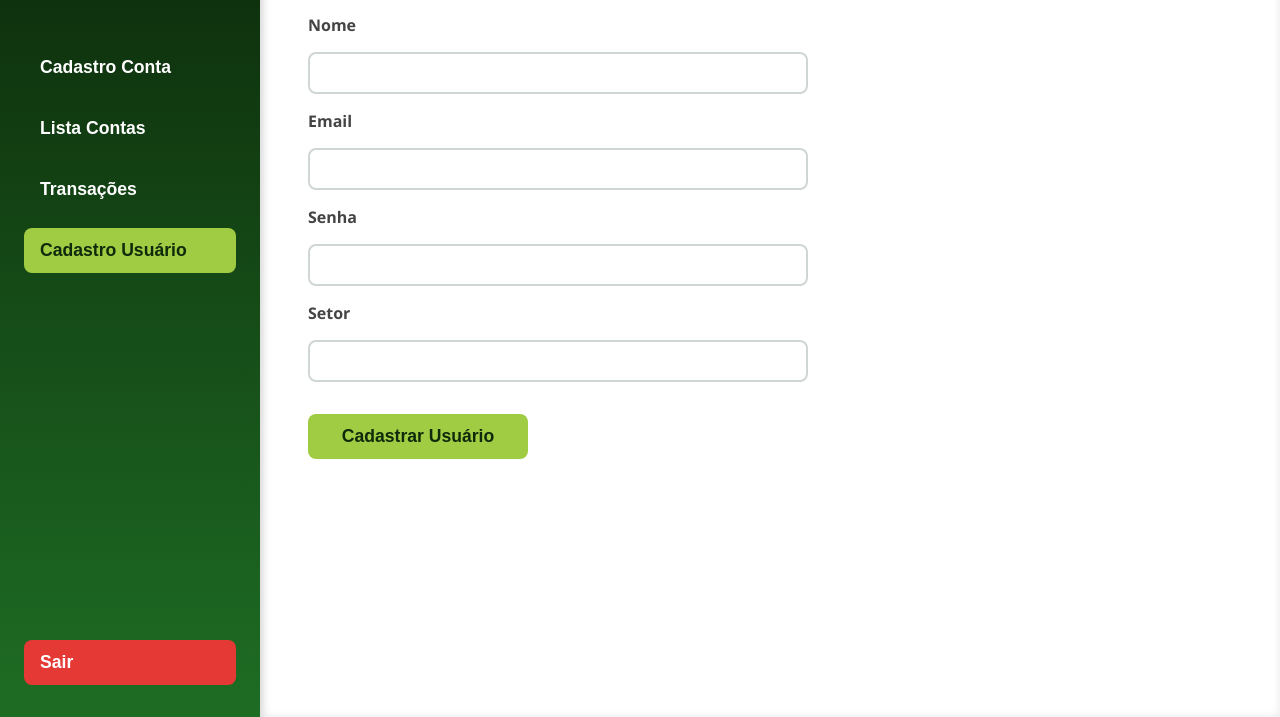
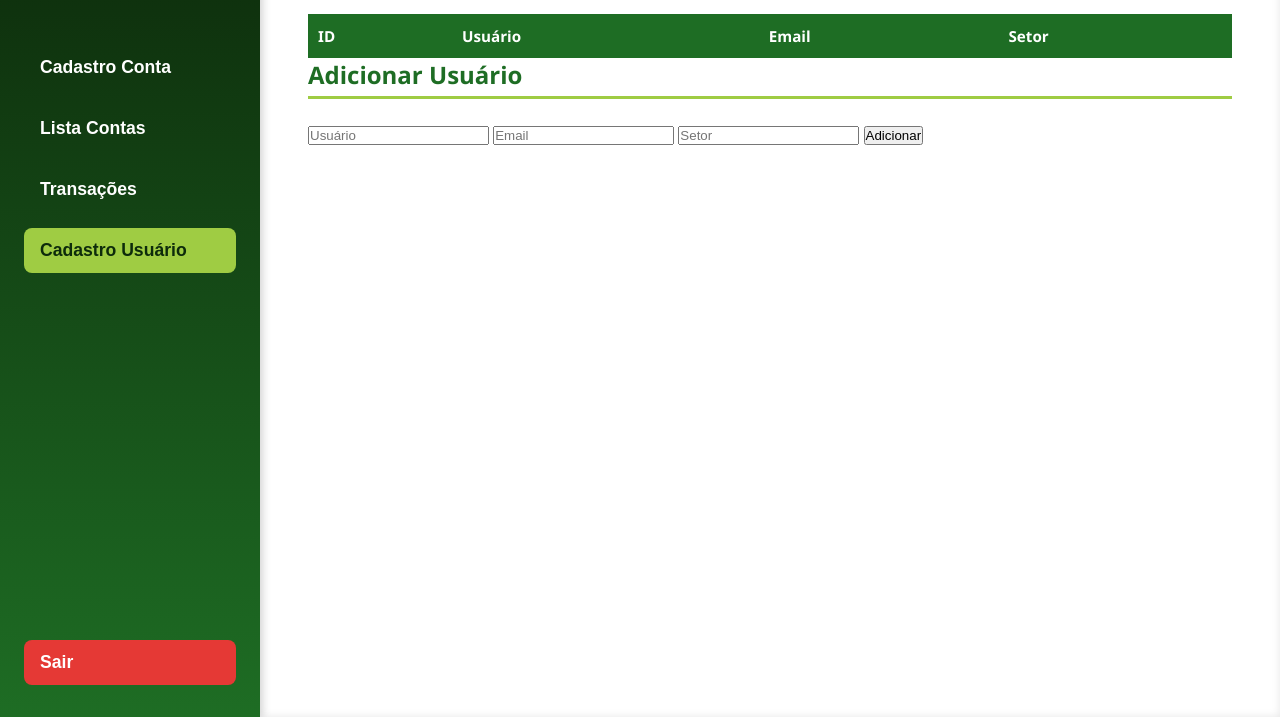
Before and after one commit to VictorHVasquez/pmv-si-2025-1-pe5-t1-g3-coopcred, a plain HTML site: page frontend/dashboard.html in a window 1280 px wide. Both pictures are taken after a click on the button "Cadastro Usuário". Shown: the part 83-800 px from the top of the page. Drawn offline with Linux system fonts and the light colour scheme.

Commit message:
atualização

```diff
--- a/frontend/dashboard.html
+++ b/frontend/dashboard.html
@@ -84,20 +84,27 @@
 
     <section id="usuario-cadastro" class="section-panel">
       <h2>Cadastro de Usuário</h2>
-      <form id="usuario-cadastro-form" class="form-panel">
-        <label for="usuario-nome">Nome</label>
-        <input type="text" id="usuario-nome" name="usuario-nome" required />
+      <div id="msg"></div>
 
-        <label for="usuario-email">Email</label>
-        <input type="email" id="usuario-email" name="usuario-email" required />
+      <table id="usersTable">
+        <thead>
+          <tr>
+            <th>ID</th>
+            <th>Usuário</th>
+            <th>Email</th>
+            <th>Setor</th>
+          </tr>
+        </thead>
+        <tbody>
+        </tbody>
+      </table>
 
-        <label for="usuario-senha">Senha</label>
-        <input type="password" id="usuario-senha" name="usuario-senha" required />
-
-        <label for="usuario-setor">Setor</label>
-        <input type="text" id="usuario-setor" name="usuario-setor" required />
-
-        <button type="submit">Cadastrar Usuário</button>
+      <h2>Adicionar Usuário</h2>
+      <form id="addUserForm">
+        <input type="text" id="username" placeholder="Usuário" required />
+        <input type="email" id="email" placeholder="Email" required />
+        <input type="text" id="setor" placeholder="Setor" required />
+        <button type="submit">Adicionar</button>
       </form>
     </section>
   </main>
--- a/frontend/js/dashboard.js
+++ b/frontend/js/dashboard.js
@@ -18,7 +18,6 @@ const contaNumeroInput = document.getElementById('conta-numero');
 function gerarNumeroConta() {
   return Math.floor(100000 + Math.random() * 900000).toString();
 }
-
 contaNumeroInput.value = gerarNumeroConta();
 
 // Armazenamento local temporário das contas
@@ -74,6 +73,7 @@ function preencherTabelaContas(lista) {
   });
 }
 
+// Filtro de busca
 const buscaInput = document.getElementById('busca-conta');
 buscaInput.addEventListener('input', () => {
   const termo = buscaInput.value.toLowerCase();
@@ -108,3 +108,21 @@ formUsuario.addEventListener('submit', (e) => {
 document.getElementById('logout-btn').addEventListener('click', () => {
   alert('Logout realizado!');
 });
+
+/*
+  >>> MÁSCARA DE CPF <<<
+  Esta parte aplica uma máscara no campo CPF, formatando como 000.000.000-00
+*/
+const cpfInput = document.getElementById('conta-cpf');
+
+cpfInput.addEventListener('input', () => {
+  let valor = cpfInput.value.replace(/\D/g, '');
+
+  if (valor.length > 11) valor = valor.slice(0, 11);
+
+  valor = valor.replace(/(\d{3})(\d)/, '$1.$2');
+  valor = valor.replace(/(\d{3})(\d)/, '$1.$2');
+  valor = valor.replace(/(\d{3})(\d{1,2})$/, '$1-$2');
+
+  cpfInput.value = valor;
+});
```
